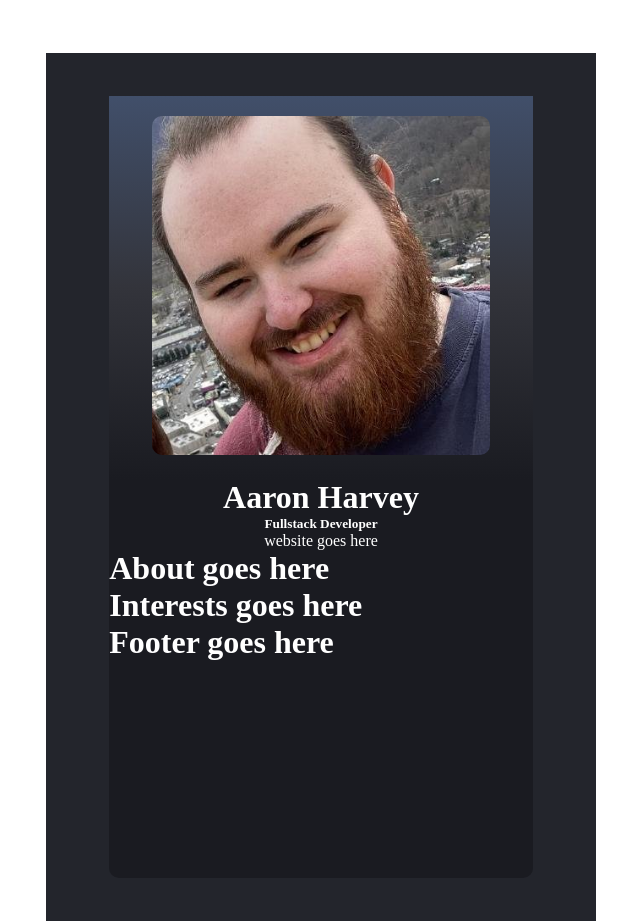
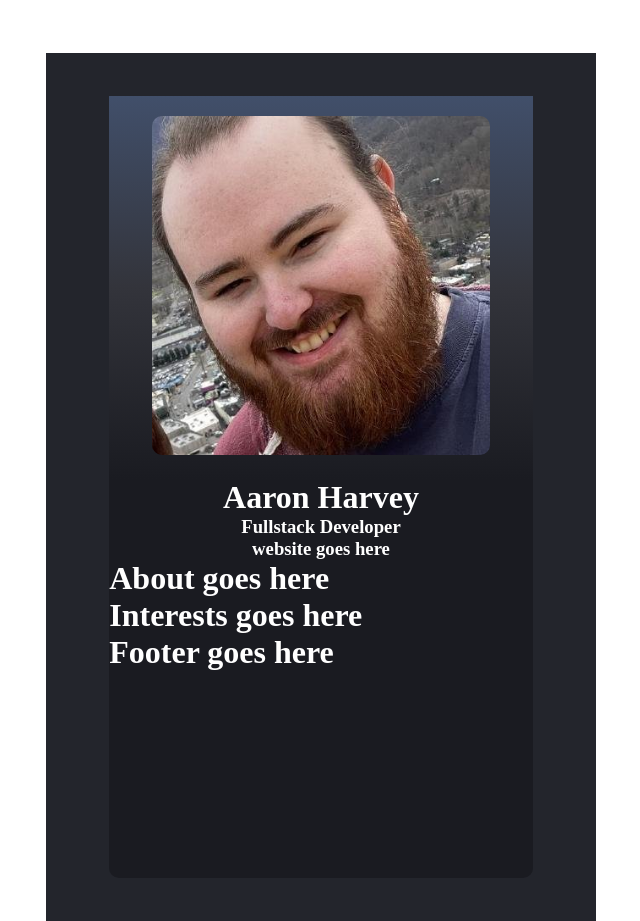
Before and after one commit to AaronJHarvey/React-Digital-Business-Card, a React (Vite) app: page / in a window 1280 px wide. Shown: the whole page, without its empty margins (19-659 px from the left). Built offline with nearby package versions, Linux system fonts and the light colour scheme.

Commit message:
Changes text elements of #info-text

```diff
--- a/src/Components/Info.jsx
+++ b/src/Components/Info.jsx
@@ -8,8 +8,8 @@ export default function Info () {
 			</div>
 			<div id='info-text'>
 				<h1>Aaron Harvey</h1>
-				<h5>Fullstack Developer</h5>
-				<p>website goes here </p>
+				<h3>Fullstack Developer</h3>
+				<h3>website goes here </h3>
 			</div>
 		</div>
 	);
```
